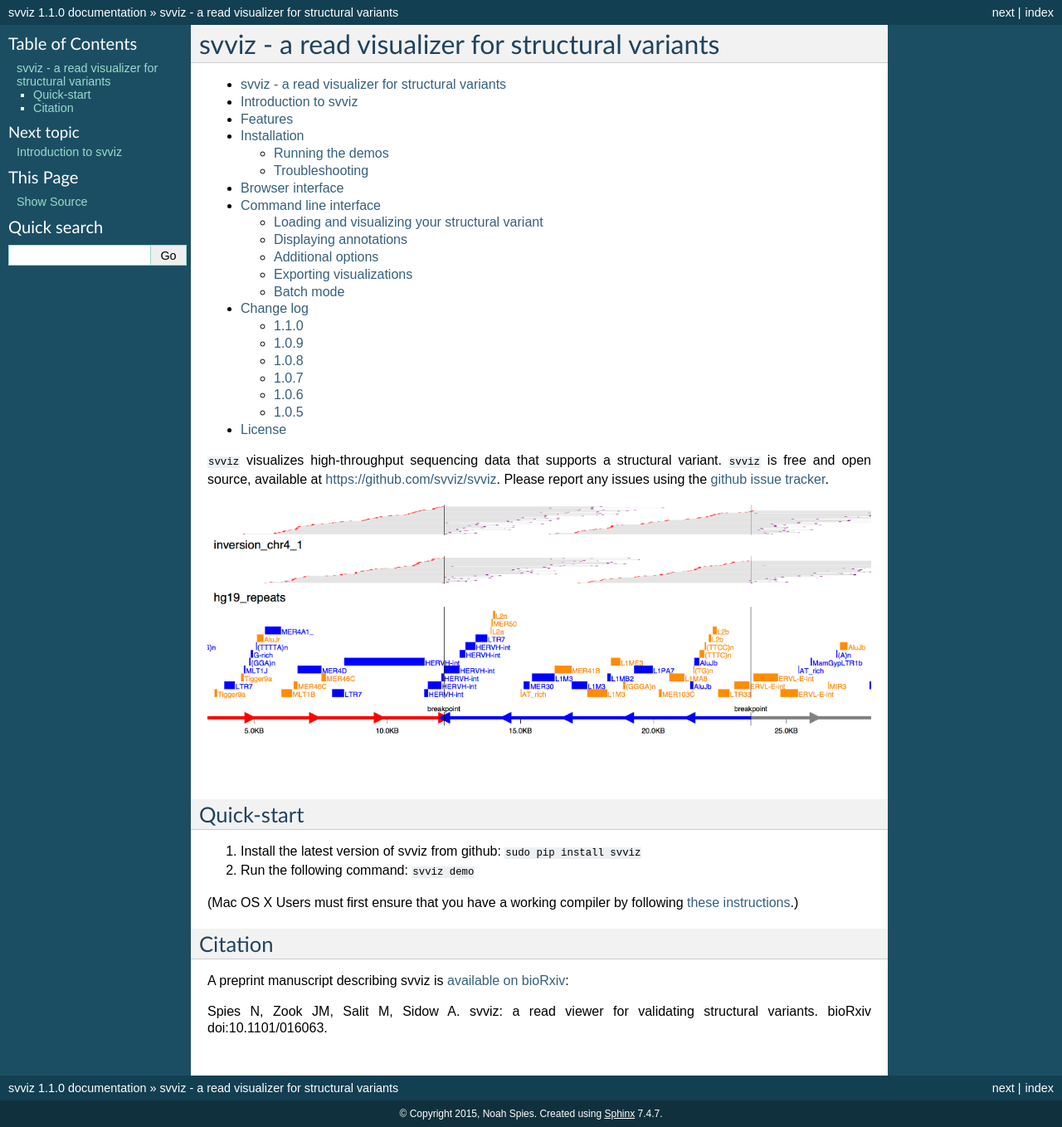
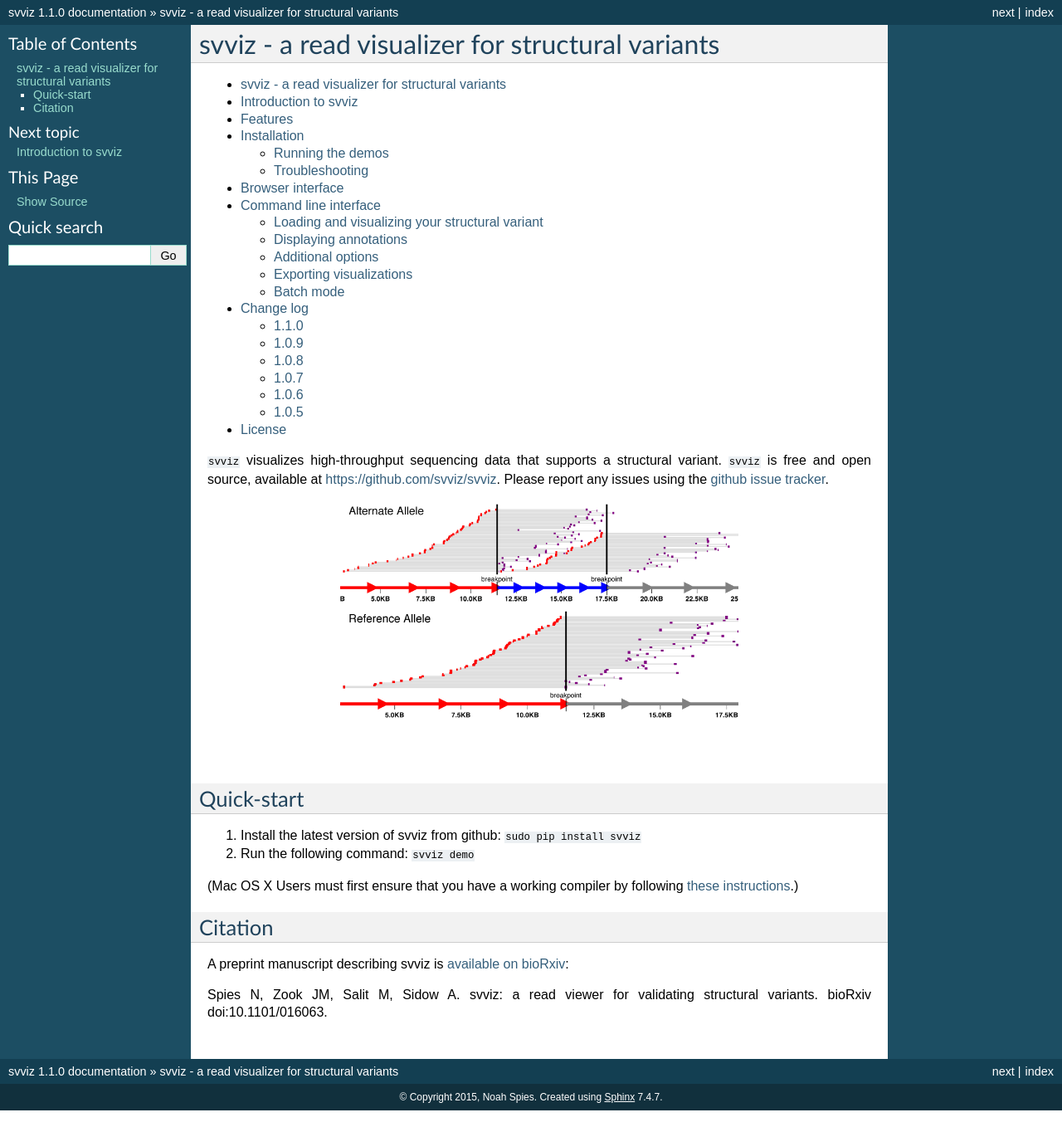
Before and after one commit to svviz/svviz, a Sphinx documentation site: the page built from docs/index.rst, in a window 1280 px wide. Shown: the whole page at 83% size. Built offline with Sphinx 7.4.7, drawn with Linux system fonts in a browser that asks for light colours.

Commit message:
updating example image in documentation

```diff
--- a/docs/index.rst
+++ b/docs/index.rst
@@ -21,7 +21,7 @@
 ``svviz`` visualizes high-throughput sequencing data that supports a structural variant. ``svviz`` is free and open source, available at `<https://github.com/svviz/svviz>`_. Please report any issues using the `github issue tracker <https://github.com/svviz/svviz/issues>`_.
 
 .. image:: example.png
-    :width: 100%
+    :width: 60%
     :align: center
 
 |
```
Also changed, not shown: docs/example.png, docs/old_example.png (added).
